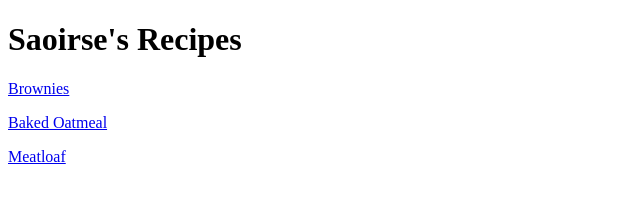
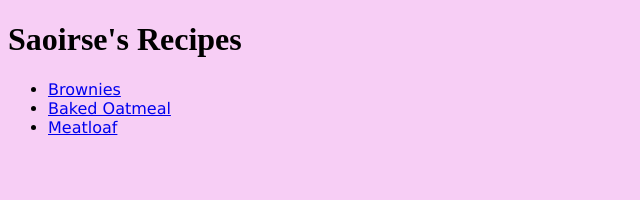
Before and after one commit to saoirsemaeve13/odin-recipes, a plain HTML site: page index.html in a window 1280 px wide. Shown: the whole page, without its empty margins (0-640 px from the left). Drawn offline with Linux system fonts and the light colour scheme.

Commit message:
Add CSS and update index list format
Links were listed as a series of paragraphs, so I corrected
the format to a more suitable choice.

Added basic info to CSS file.

```diff
--- a/index.html
+++ b/index.html
@@ -4,11 +4,14 @@
     <meta charset="UTF-8">
     <meta name="viewport" content="width=device-width, initial-scale=1.0">
     <title>Saoirse's Recipes</title>
+    <link rel="stylesheet" href="styles.css">
 </head>
 <body>
     <h1>Saoirse's Recipes</h1>
-    <p><a href="./recipes/brownies.html">Brownies</a></p>
-    <p><a href="./recipes/baked-oatmeal.html">Baked Oatmeal</a></p>
-    <p><a href="./recipes/meatloaf.html">Meatloaf</a></p>
+    <ul>
+        <li><a href="./recipes/brownies.html">Brownies</a></li>
+        <li><a href="./recipes/baked-oatmeal.html">Baked Oatmeal</a></li>
+        <li><a href="./recipes/meatloaf.html">Meatloaf</a></li>
+    </ul>
 </body>
 </html>
--- /dev/null
+++ b/styles.css
@@ -0,0 +1,7 @@
+* {
+    background-color: rgb(247, 206, 245);
+    font-family: Verdana, Geneva, Tahoma, sans-serif;
+}
+h1, h2, h3, h4, h5, h6 {
+    font-family: 'Times New Roman', serif
+}
```
